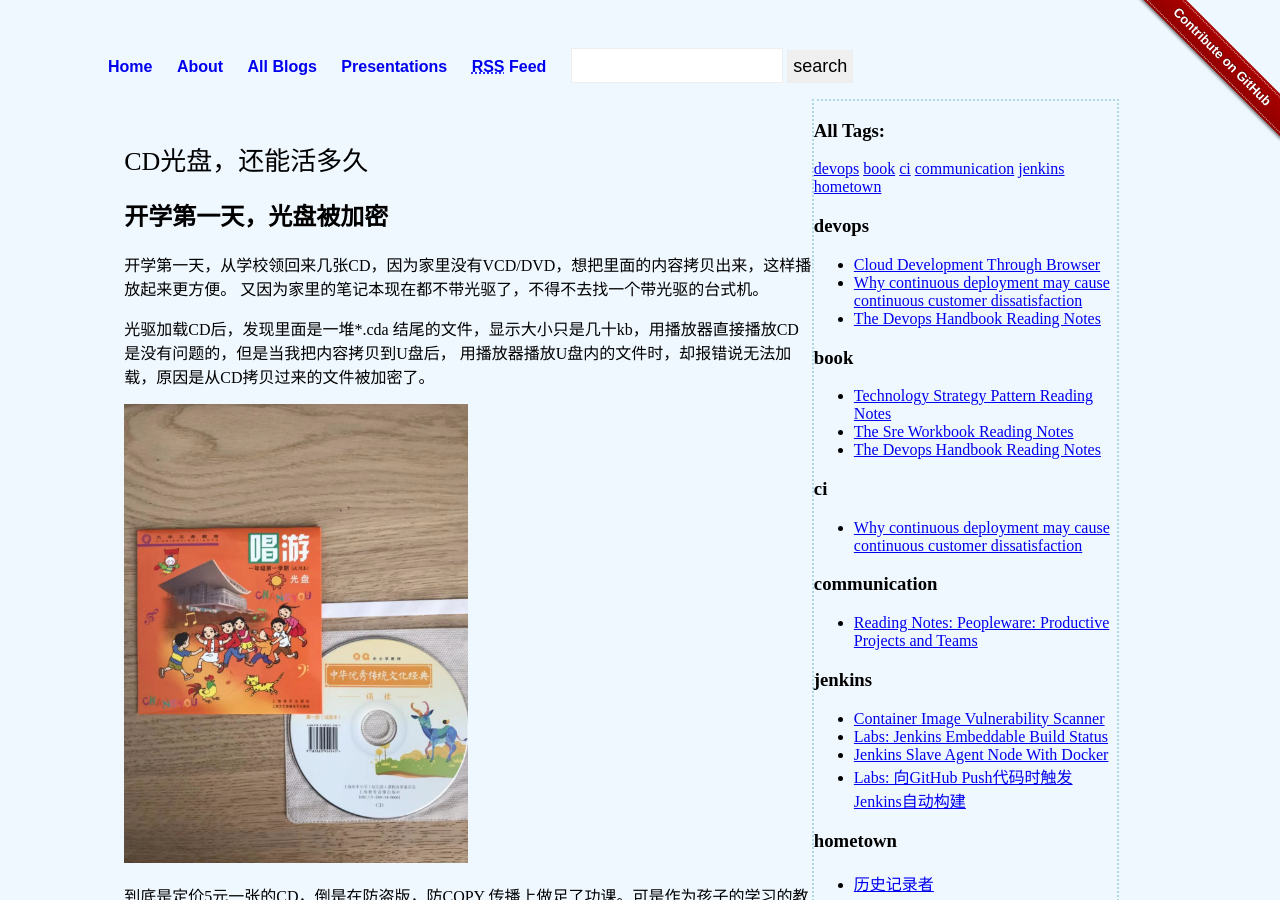
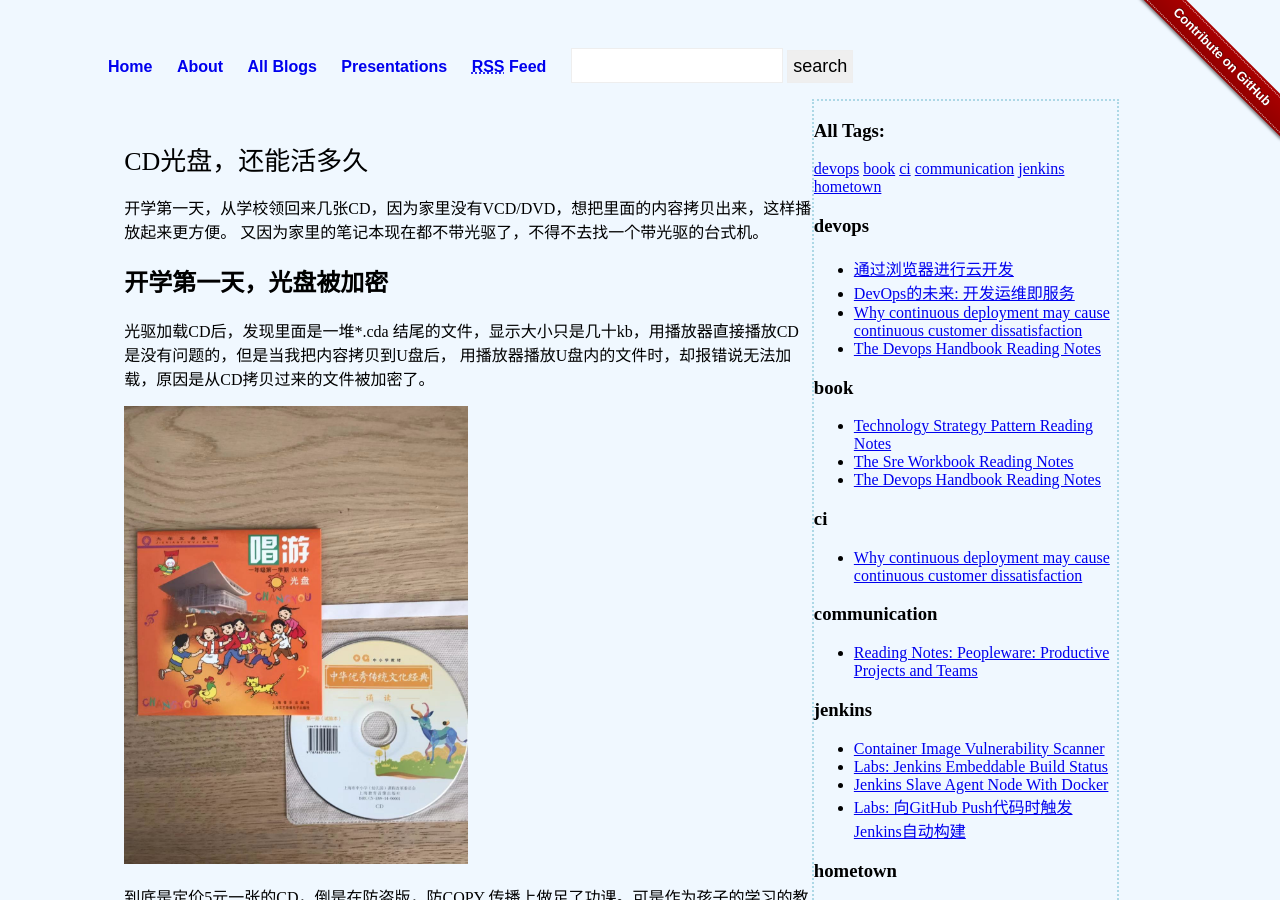
Before and after one commit to liuning0820/liuning0820.github.io, a Jekyll site: the page built from _posts/2019-08-31-CD光盘还能活多久.md, in a window 1280 px wide and 900 px high. Built offline with Jekyll 4.4.1, drawn with Linux system fonts in a browser that asks for light colours; comment, search, counter and statistics services are not loaded.

Commit message:
update the title

```diff
--- a/_posts/2019-06-30-the-future-of-devops-as-a-service.md
+++ b/_posts/2019-06-30-the-future-of-devops-as-a-service.md
@@ -1,6 +1,8 @@
 ---
 layout: default
 author: liuning0820
+tags: [devops]
+title: "DevOps的未来: 开发运维即服务"
 comments: true
 ---
 # DevOps的未来: 开发运维即服务
@@ -27,8 +29,8 @@ CI工具能够及时从SVN中央服务器定时获取代码进行编译，来防
 
 这两年，一些个龙头企业，包括微软，亚马逊整合了自己Cloud 服务方面的各方面的能力，推出了DevOps 服务。一些中小企业，以后完全没有必要自建DevOps平台，直接SRE团队对接这些DevOps服务。我赞同这可能是趋势，以后你看着服务的账单，服务方也会给你一些报告建议，如何节约不必要的浪费。
 
-![Azure DevOps]({{ site.url }}{{site.baseurl}}/images/azure-devops.jpg){:height="50%" width="50%"}
+![Azure DevOps]({{ site.url }}{{site.baseurl}}/images/azure-devops.jpg){:height="70%" width="70%"}
 
 ## 作为从业者的思考
 
-作为软件从业者，你可以是你企业内SRE团队的一员，负责使用这些DevOps的服务来帮助企业高效运维；或者你还是Focus在软件开发这块，帮助企业构建有竞争力的产品和服务。
+作为软件从业者，你可以是你企业内SRE团队的一员，负责使用这些DevOps的服务来帮助企业高效运维；或者你还是Focus在软件开发这块，帮助企业构建有竞争力的产品和服务。我个人觉得，还是要**精进开发的能力**。
--- a/_posts/2019-09-14-cloud-development-through-browser.md
+++ b/_posts/2019-09-14-cloud-development-through-browser.md
@@ -3,6 +3,7 @@ layout: default
 author: liuning0820
 comments: true
 tags: [devops]
+title: "通过浏览器进行云开发"
 ---
 
 # 通过浏览器进行云开发
```
Also changed, not shown: _posts/2019-08-31-CD光盘还能活多久.md (+3 -2 lines).
